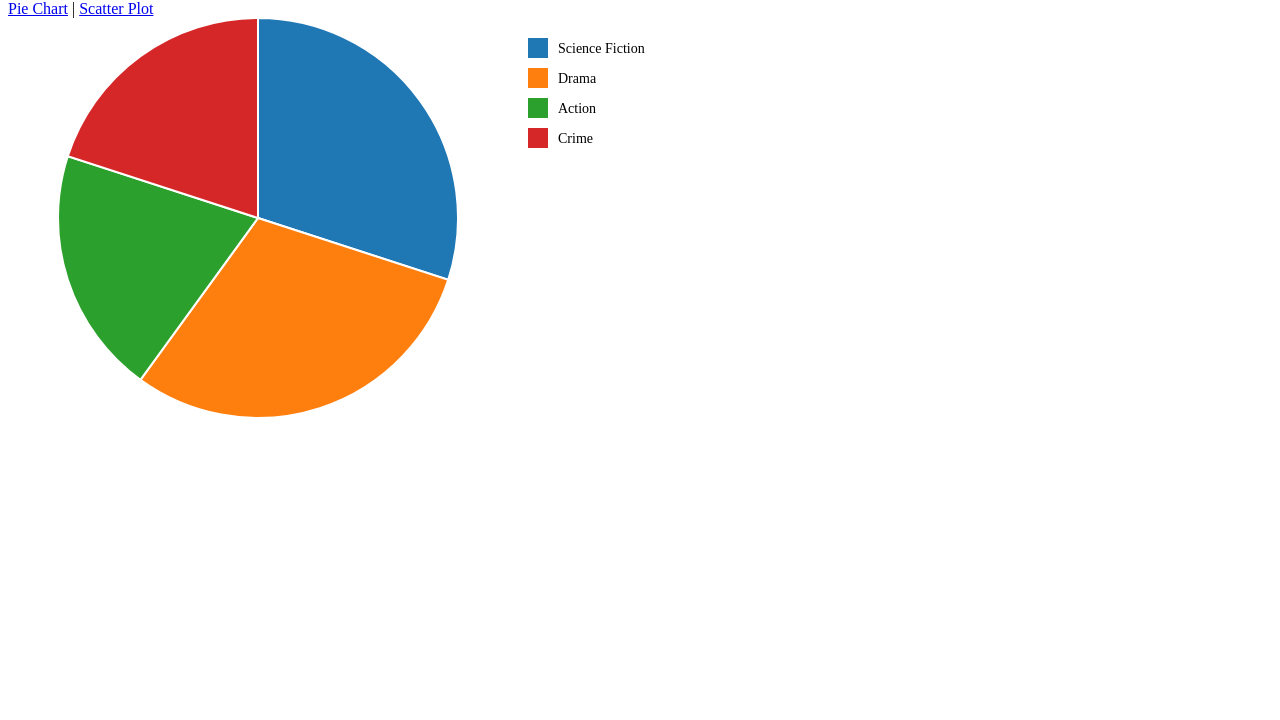
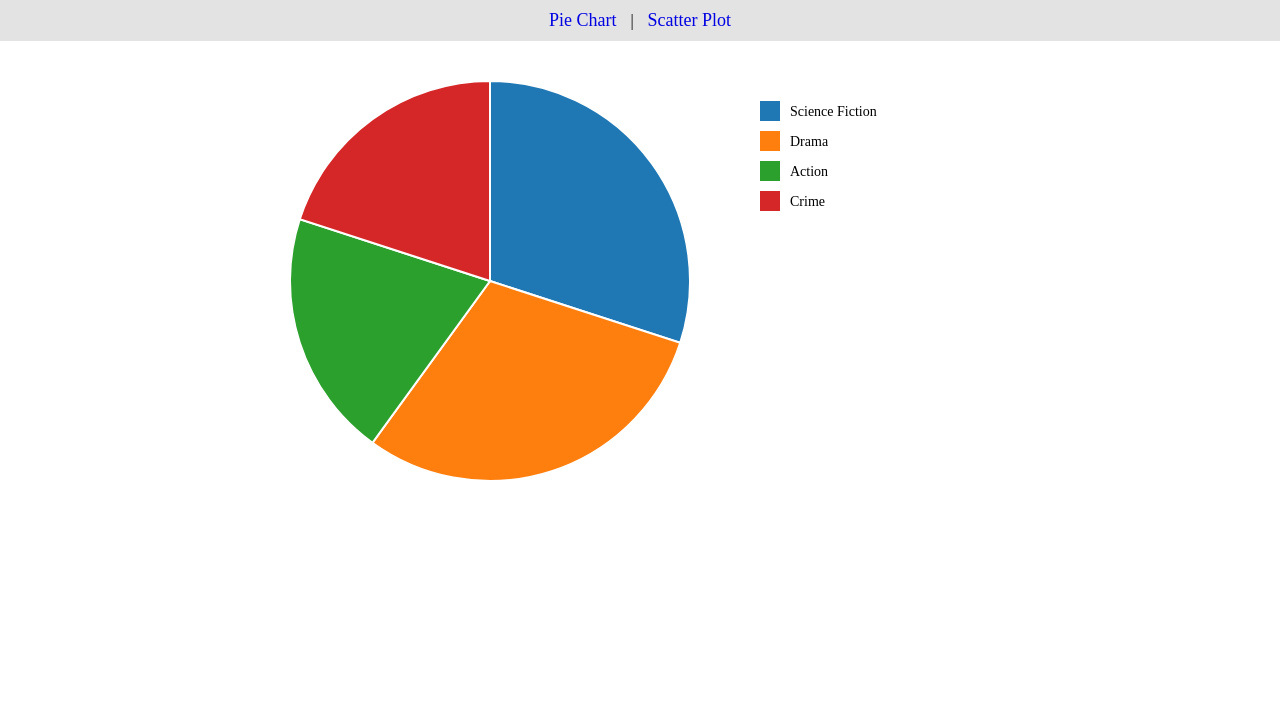
Before and after one commit to smreeti/MovieVisualization, a plain HTML site: page index.html in a window 1280 px wide. Shown: the part 80-800 px from the top of the page. Drawn offline with nearby package versions, Linux system fonts and the light colour scheme.

Commit message:
refactor nav design

```diff
--- a/index.html
+++ b/index.html
@@ -8,14 +8,14 @@
 </head>
 
 <body>
-    <h1>Movie Data Visualizations</h1>
-
     <!-- Navigation Links -->
     <div id="navigation">
+        <h1>Movie Data Visualizations</h1>
         <a href="#pieChart" onclick="showChart('pieChartDiv')">Pie Chart</a> |
         <a href="#scatterPlot" onclick="showChart('scatterChart')">Scatter Plot</a>
     </div>
 
+    <div class="chart-container">
         <!-- Scatter Plot Container -->
         <div id="scatterPlot" class="scatterPlot-container">
             <div class="chart" id="scatterChart"></div>
@@ -26,6 +26,7 @@
             <div class="chart" id="pieChartDiv"></div>
             <div id="pieChartPercentage"></div>
         </div>
+    </div>
 
     <script src="scatterplot.js"></script>
     <script src="piechart.js"></script>
--- a/piechart.js
+++ b/piechart.js
@@ -33,6 +33,7 @@ function createPieChart(data) {
         .attr("fill", (d) => (color(d.data)))
         .attr("stroke", "white")
         .style("stroke-width", "2px")
+        .style("cursor", "pointer")
         .on("mouseover", handlePieMouseover)
         .on("mouseout", handlePieMouseout);
 
@@ -57,7 +58,8 @@ function createPieChart(data) {
         .attr("x", 30)
         .attr("y", 15)
         .text((d) => (d.data))
-        .attr("class", "legend-text");
+        .attr("class", "legend-text")
+        .style("cursor", "pointer");
 
     function handlePieMouseover(event, d) {
 
--- a/script.js
+++ b/script.js
@@ -31,11 +31,11 @@ function showChart(chartType) {
             case 'pieChartDiv':
                 createPieChart(data);
                 break;
-            // Add more chart cases here
         }
     });
 }
 
+//to initially load piechart by default
 window.addEventListener('load', () => {
     showChart('pieChartDiv');
 });
--- a/style.css
+++ b/style.css
@@ -1,3 +1,30 @@
+body {
+    margin: 0px !important;
+}
+
+#navigation {
+    background-color: #e3e3e3;
+    padding: 10px;
+    text-align: center;
+    margin-bottom: 40px;
+}
+
+#navigation a {
+    color: #0202E3;
+    text-decoration: none;
+    font-size: 18px;
+    margin: 0 10px;
+    transition: color 0.3s;
+}
+
+#navigation a:hover {
+    color: #4D4000;
+}
+
+.chart-container {
+    text-align: center;
+}
+
 .chart {
     margin: 20px;
     cursor: pointer;
```
Lines whose indentation alone changed are shown as unchanged.
